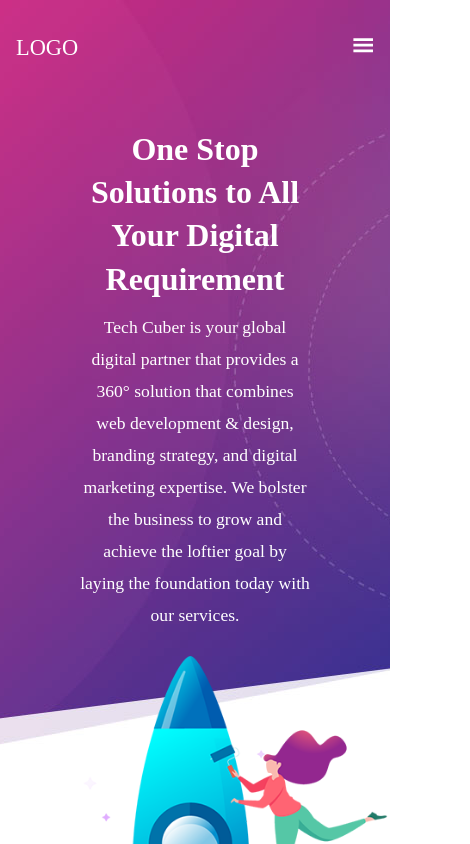
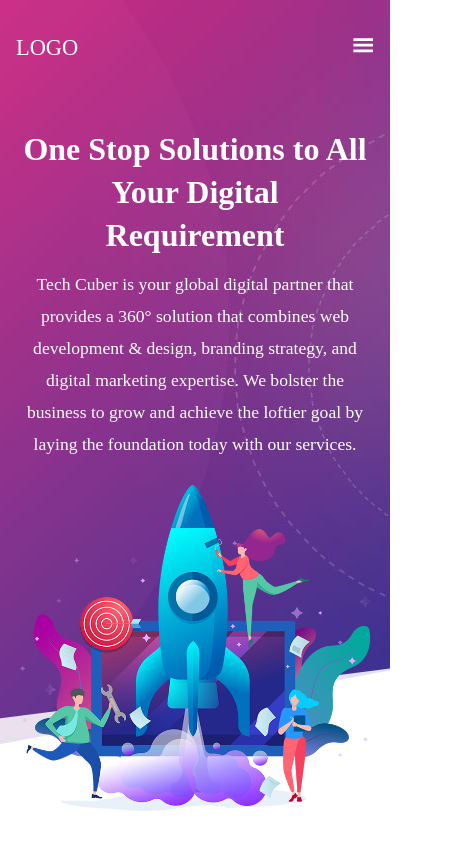
Before and after one commit to Muzammilzia/Design_So_Portfolio, a Next.js app: page / in a window 390 px wide. Shown: the top 844 px of the page, 470 px wide, since content can reach past the window. Built offline with nearby package versions, Linux system fonts and the light colour scheme.

Commit message:
fourth commit

```diff
--- a/src/components/home/banner/HomeBanner.module.css
+++ b/src/components/home/banner/HomeBanner.module.css
@@ -11,9 +11,8 @@
     min-width: 100%;
     justify-content: center;
     align-items: center;
-    padding-left: 10%;
     color: white;
-    padding-right: 10%;
+    padding: 0 10%;
     /* padding-bottom: 40vh; */
 }
 .container h1{
@@ -25,35 +24,25 @@
     line-height: 2rem;
     font-size: 1.1rem;
 }
-@media only screen and (max-width: 1140px){
+/* @media only screen and (max-width: 1140px){
     .container{
         padding-left: 5%;
         padding-right: 0;
     }
+} */
+.container > div{
+    width: 50%;
 }
-.container div{
-    /* flex: 1 1 0px; */
-}
-.rocketBackground{
-    background-image: url("../../../assetts/home-banner-rocket.png");
-    height: 550px;
-    min-width: 550px;
-    background-size: cover;
-    background-position: center;
-}
-@media only screen and (max-width: 990px){
-    .rocketBackground{
-        min-width: 300px;
-        background-size: cover;
-        background-position: 0% 50%;
-    }
+.container > div > img{
+    width: 100%;
+    height: auto;
 }
 @media only screen and (max-width: 768px){
     .container{
         flex-direction: column;
         /* padding-top: 8rem; */
         text-align: center;
-        padding: 8rem 5rem 5%;
+        padding: 8rem 5% 5rem 5%;
     }
     .container h1{
         line-height: 2.7rem;
@@ -63,9 +52,7 @@
     .container p{
         margin-bottom: 25px;
     }
-    .rocketBackground{
-        min-width: 550px;
-        background-size: cover;
-        background-position: 50%;
+    .container > div{
+        width: 100%;
     }
 }
--- a/src/components/home/banner/index.js
+++ b/src/components/home/banner/index.js
@@ -1,5 +1,7 @@
 import React from 'react'
 import styles from "./HomeBanner.module.css"
+import imageRocket from "../../../assetts/home-banner-rocket.png"
+import Image from 'next/image';
 
 export const HomeBanner = () => {
   return (
@@ -9,7 +11,9 @@ export const HomeBanner = () => {
             <h1>One Stop Solutions to All Your Digital Requirement</h1>
             <p>Tech Cuber is your global digital partner that provides a 360° solution that combines web development & design, branding strategy, and digital marketing expertise. We bolster the business to grow and achieve the loftier goal by laying the foundation today with our services.</p>
           </div>
-          <div className={styles.rocketBackground}></div>
+          <div className={styles.rocketBackground}>
+            <Image src={imageRocket}/>
+          </div>
       </div>
     </div>
   )
--- a/src/styles/globals.css
+++ b/src/styles/globals.css
@@ -13,7 +13,6 @@ a{
 li{
   list-style: none;
 }
-
 /* :root {
   --max-width: 1100px;
   --border-radius: 12px;
```
